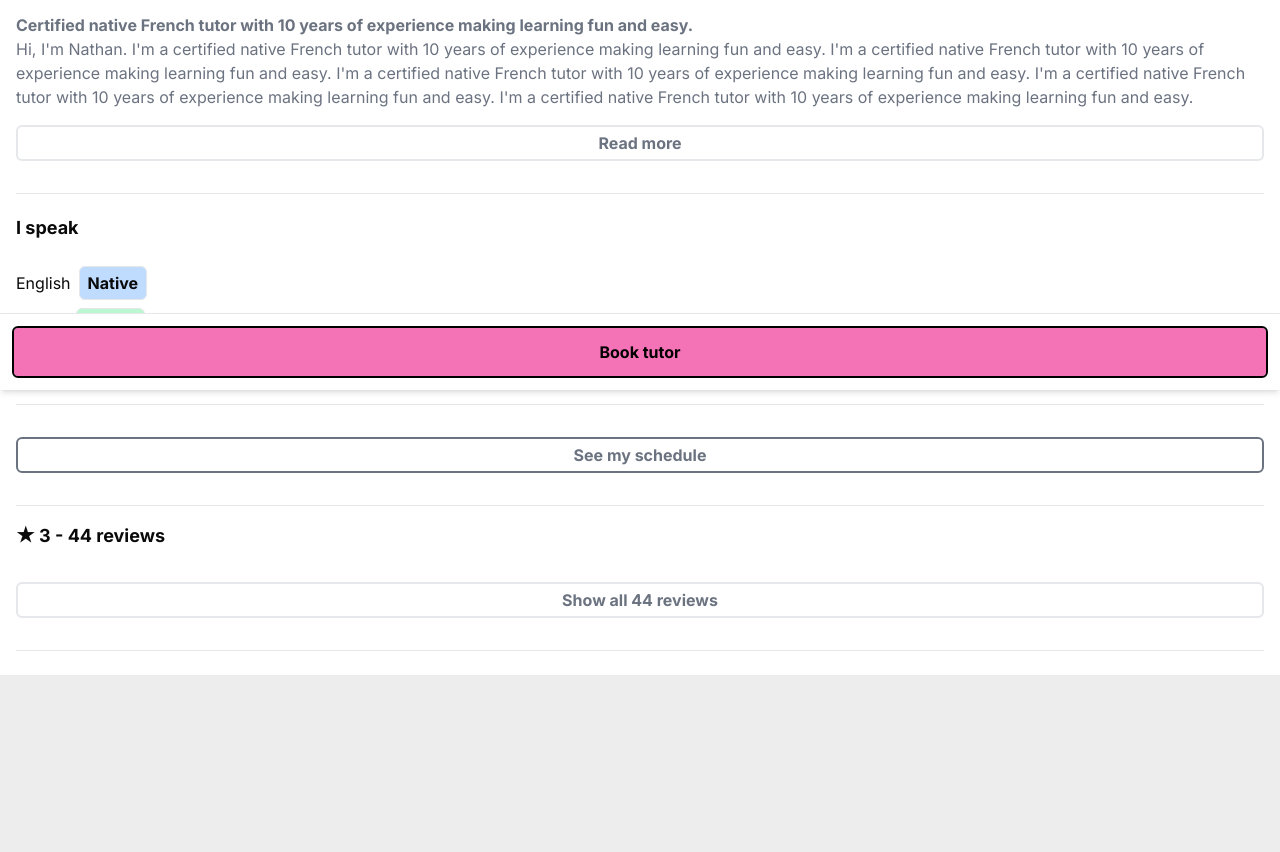
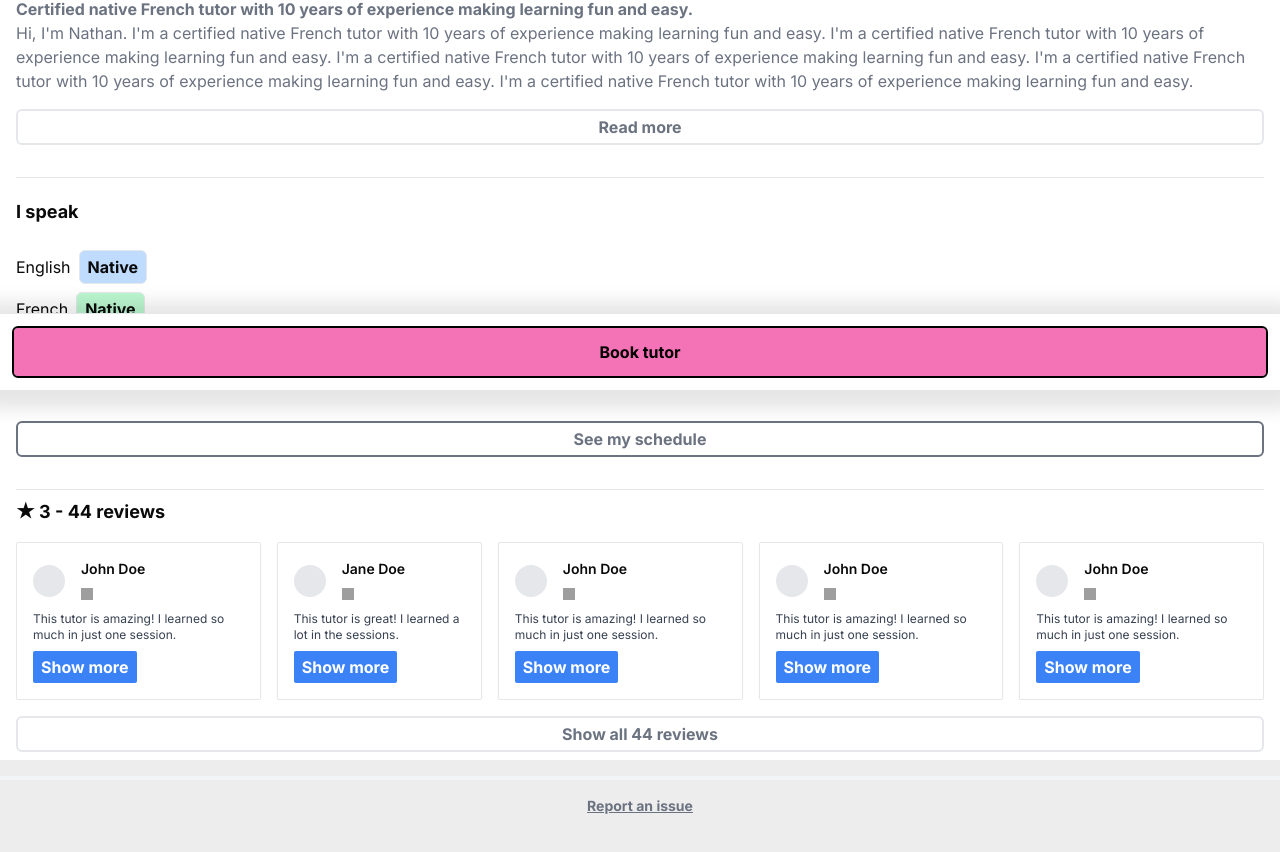
Before and after one commit to fatjan/tutorly, a Next.js app: page /tutor/1 in a window 1280 px wide. Shown: the part 410-1262 px from the top of the page. Before the commit the page ends 1174 px from the top, so only its background shows below. Built offline with nearby package versions, Linux system fonts and the light colour scheme; grey boxes are pictures that could not be loaded.

Commit message:
add report an issue

```diff
--- a/app/(pick-language)/language-selection/page.js
+++ b/app/(pick-language)/language-selection/page.js
@@ -27,7 +27,7 @@ export default function LanguageSelectionPage() {
           className="text-gray-500 mb-6 relative z-10"
           onClick={() => router.back()}
         >
-          <ArrowLeft className="h-5 w-5 text-gray-400" />
+          <ArrowLeft id="arrow-left-switch-language" className="h-5 w-5 text-gray-400" />
         </button>
         <h1 className="text-2xl font-bold mb-4">Hi there! What would you like to learn?</h1>
         <div className="space-y-2">
--- a/app/(tutor-page)/layout.js
+++ b/app/(tutor-page)/layout.js
@@ -1,7 +1,7 @@
 import '@/app/ui/globals.css';
 import { inter } from '@/app/ui/fonts';
 import BookTutor from '@/components/AboutTutor/BookTutor';
-
+import ReportIssue from '@/components/AboutTutor/ReportIssue';
 export const metadata = {
   title: "Tutor Page",
   description: "Details of the tutor",
@@ -20,6 +20,7 @@ export default async function RootLayout({ children }) {
       </head>
       <body className={`${inter.className} antialiased`}>
         {children}
+        <ReportIssue />
         <BookTutor />
       </body>
     </html>
--- a/app/(tutor-page)/tutor/[tutorId]/page.js
+++ b/app/(tutor-page)/tutor/[tutorId]/page.js
@@ -32,13 +32,13 @@ export default function TutorPage({}) {
   };
 
   return (
-    <div className="min-h-screen bg-white px-4 py-6">
-      <div className="max-w-md mx-auto">
+    <div className="min-h-screen bg-white px-4 pt-2">
+      <div className="max-w-md md:max-w-lg lg:max-w-xl">
         <button
           className="text-gray-500 mb-6 relative z-10"
           onClick={handleBackClick}
         >
-          <ArrowLeft className="h-5 w-5 text-gray-400" />
+          <ArrowLeft id="arrow-left-tutor-page" className="h-5 w-5 text-gray-400" />
         </button>
       </div>
       <AboutTutorCard />
--- a/components/AboutTutor/BookTutor.js
+++ b/components/AboutTutor/BookTutor.js
@@ -1,6 +1,6 @@
 const BookTutor = () => {
     return (
-        <div className="flex flex-col inset-x-0 sticky fixed bottom-0 border-t p-3 mt-3 bg-white shadow-md">
+        <div className="flex flex-col inset-x-0 sticky fixed bottom-0 border-t p-3 mt-3 bg-white shadow-[-2px_4px_17px_15px_rgba(0,_0,_0,_0.1)]">
             <button
                 className="text-md text-black bg-pink-400 border-2 border-black rounded-md p-3 font-bold bg-clip-padding transition duration-200 ease-in-out transform hover:scale-105 hover:shadow-lg"
             >
--- /dev/null
+++ b/components/AboutTutor/ReportIssue.js
@@ -0,0 +1,9 @@
+const ReportIssue = () => {
+    return (
+        <div className="flex justify-center max-w-full border-t-4 border-gray-100 p-4 my-4">
+            <span className="text-gray-500 text-sm font-bold underline ">Report an issue</span>
+        </div>
+    )
+}
+
+export default ReportIssue;
--- /dev/null
+++ b/components/AboutTutor/ReviewCard.js
@@ -0,0 +1,28 @@
+import React from 'react';
+
+function ReviewCard({ review }) {
+  return (
+    <div className="bg-white rounded-sm shadow-sm basis-128 max-w-md md:max-w-lg lg:max-w-xl border border-gray-200 p-4">
+      <div className="flex items-center mb-2">
+        <div className="w-8 h-8 rounded-full bg-gray-200 mr-4">{/* User icon here */}</div>
+        <div>
+          <h4 className="text-sm font-semibold">{review.name}</h4>
+          <span className="text-xs text-gray-500">
+            <img src="/flags/Poland.svg" alt="Poland flag" className="inline-block w-3 h-3 mr-1" />
+            {review.date}
+          </span>
+        </div>
+      </div>
+
+      {/* Render star rating components here using Tailwind's star icon or a library */}
+
+      <p className="mt-2 text-xs text-gray-700">{review.text}</p>
+
+      <button className="mt-2 bg-blue-500 hover:bg-blue-600 text-white font-bold py-1 px-2 rounded-sm">
+        Show more
+      </button>
+    </div>
+  );
+}
+
+export default ReviewCard;
--- a/components/AboutTutor/Reviews.js
+++ b/components/AboutTutor/Reviews.js
@@ -1,12 +1,66 @@
+import ReviewCard from "./ReviewCard";
+
 const Reviews = () => {
+    const reviews = [
+        {
+            id: 1,
+            name: "John Doe",
+            flag: "🇬🇧",
+            postedDate: "2024-01-01",
+            avatar: "https://via.placeholder.com/150",
+            rating: 5,
+            text: "This tutor is amazing! I learned so much in just one session."
+        },
+        {
+            id: 2,
+            name: "Jane Doe",
+            flag: "🇬🇧",
+            postedDate: "2024-01-01",
+            avatar: "https://via.placeholder.com/150",
+            rating: 4,
+            text: "This tutor is great! I learned a lot in the sessions."
+        },
+        {
+            id: 3,
+            name: "John Doe",
+            flag: "🇬🇧",
+            postedDate: "2024-01-01",
+            avatar: "https://via.placeholder.com/150",
+            rating: 5,
+            text: "This tutor is amazing! I learned so much in just one session."
+        },
+        {
+            id: 4,
+            name: "John Doe",
+            flag: "🇬🇧",
+            postedDate: "2024-01-01",
+            avatar: "https://via.placeholder.com/150",
+            rating: 5,
+            text: "This tutor is amazing! I learned so much in just one session."
+        },
+        {
+            id: 5,
+            name: "John Doe",
+            flag: "🇬🇧",
+            postedDate: "2024-01-01",
+            avatar: "https://via.placeholder.com/150",
+            rating: 5,
+            text: "This tutor is amazing! I learned so much in just one session."
+        },
+    ]
     return (
-        <div className="flex flex-col justify-between border-b border-gray-200 py-4">
+        <div className="flex flex-col justify-between py-2">
             <h1 className="text-lg font-bold mb-4">★ 3 - 44 reviews</h1>
+            <div className="flex flex-row gap-4 overflow-x-auto max-w-full">
+                {reviews.map((review, index) => (
+                    <ReviewCard key={index} review={review} />
+                ))}
+            </div>
             <button
-                    className="text-md text-gray-500 border-2 border-gray-200 rounded-md px-2 py-1 font-bold my-4"
+                    className="text-md text-gray-500 border-2 border-gray-200 rounded-md px-2 py-1 font-bold mt-4"
                 >
-                    Show all 44 reviews
-                </button>
+                Show all 44 reviews
+            </button>
         </div>
     )
 }
```
